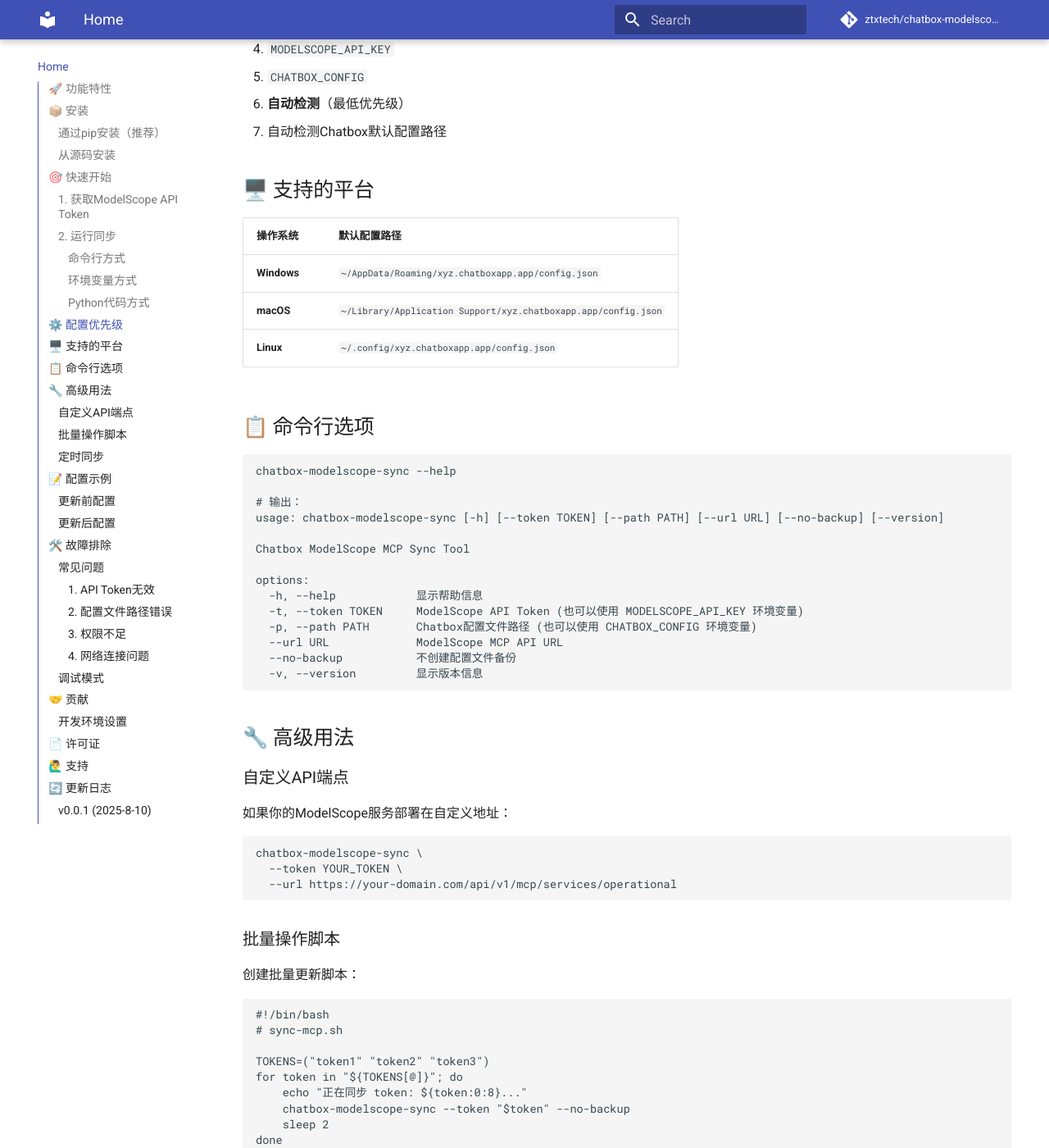
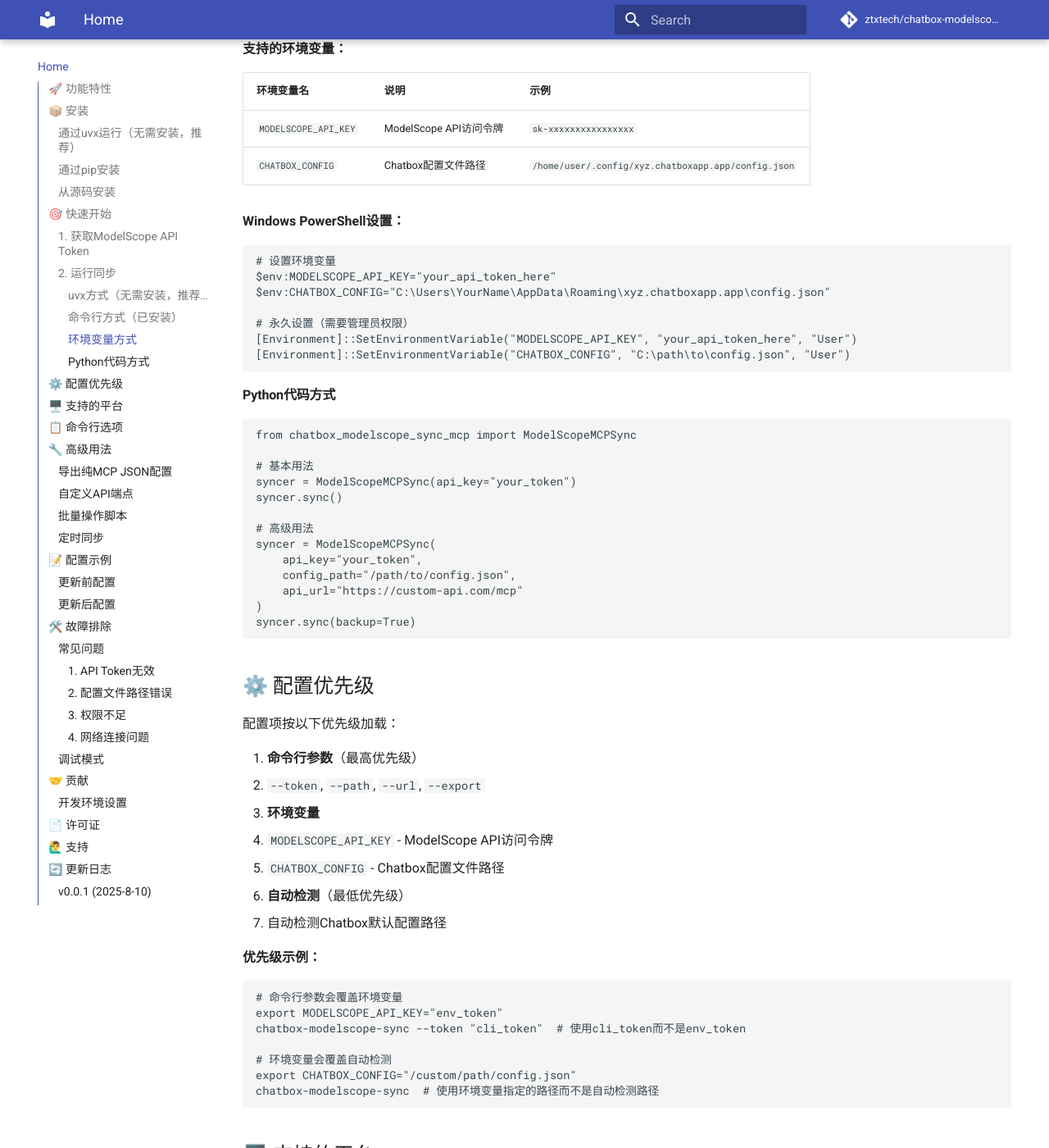
Before and after one commit to ztxtech/chatbox-modelscope-sync-mcp, an MkDocs documentation site: the page built from docs/index.md, in a window 1280 px wide and 1400 px high, scrolled down 2142 px. Shown: the whole window at 82% size. Built offline with MkDocs 1.6.1 and Material for MkDocs 9.7.7, drawn with Linux system fonts in a browser that asks for light colours; comment, search, counter and statistics services are not loaded; some of the changed text lies outside the part shown.

Commit message:
feat(export): 添加导出纯MCP JSON配置功能
- 新增 --export 参数，用于指定导出文件路径
- 实现导出功能，将ModelScope的MCP服务转换为标准的mcp.json格式
- 更新文档，添加导出功能的使用说明
- 修改测试用例，增加导出功能的测试

````diff
--- a/docs/index.md
+++ b/docs/index.md
@@ -17,7 +17,23 @@
 
 ## 📦 安装
 
-### 通过pip安装（推荐）
+### 通过uvx运行（无需安装，推荐）
+
+使用 [uv](https://docs.astral.sh/uv/) 可以无需安装直接运行：
+
+```bash
+# 直接运行（首次会自动下载）
+uvx chatbox-modelscope-sync-mcp --token YOUR_API_TOKEN
+
+# 导出配置
+uvx chatbox-modelscope-sync-mcp --token YOUR_API_TOKEN --export mcp-servers.json
+
+# 使用环境变量
+export MODELSCOPE_API_KEY=your_api_token_here
+uvx chatbox-modelscope-sync-mcp
+```
+
+### 通过pip安装
 
 ```bash
 pip install chatbox-modelscope-sync-mcp
@@ -41,7 +57,20 @@
 
 ### 2. 运行同步
 
-#### 命令行方式
+#### uvx方式（无需安装，推荐）
+
+```bash
+# 直接运行
+uvx chatbox-modelscope-sync-mcp --token YOUR_API_TOKEN
+
+# 简写命令
+uvx chatbox-mcp-sync-mcp -t YOUR_TOKEN
+
+# 指定配置文件路径
+uvx chatbox-modelscope-sync-mcp --token YOUR_TOKEN --path /path/to/config.json
+```
+
+#### 命令行方式（已安装）
 
 ```bash
 # 使用命令行参数
@@ -63,6 +92,25 @@
 
 # 运行同步
 chatbox-modelscope-sync
+```
+
+**支持的环境变量：**
+
+| 环境变量名 | 说明 | 示例 |
+|-----------|------|------|
+| `MODELSCOPE_API_KEY` | ModelScope API访问令牌 | `sk-xxxxxxxxxxxxxxxx` |
+| `CHATBOX_CONFIG` | Chatbox配置文件路径 | `/home/user/.config/xyz.chatboxapp.app/config.json` |
+
+**Windows PowerShell设置：**
+
+```powershell
+# 设置环境变量
+$env:MODELSCOPE_API_KEY="your_api_token_here"
+$env:CHATBOX_CONFIG="C:\Users\YourName\AppData\Roaming\xyz.chatboxapp.app\config.json"
+
+# 永久设置（需要管理员权限）
+[Environment]::SetEnvironmentVariable("MODELSCOPE_API_KEY", "your_api_token_here", "User")
+[Environment]::SetEnvironmentVariable("CHATBOX_CONFIG", "C:\path\to\config.json", "User")
 ```
 
 #### Python代码方式
@@ -88,14 +136,26 @@
 配置项按以下优先级加载：
 
 1. **命令行参数**（最高优先级）
-   - `--token`, `--path`, `--url`
+   - `--token`, `--path`, `--url`, `--export`
 
 2. **环境变量**
-   - `MODELSCOPE_API_KEY`
-   - `CHATBOX_CONFIG`
+   - `MODELSCOPE_API_KEY` - ModelScope API访问令牌
+   - `CHATBOX_CONFIG` - Chatbox配置文件路径
 
 3. **自动检测**（最低优先级）
    - 自动检测Chatbox默认配置路径
+
+**优先级示例：**
+
+```bash
+# 命令行参数会覆盖环境变量
+export MODELSCOPE_API_KEY="env_token"
+chatbox-modelscope-sync --token "cli_token"  # 使用cli_token而不是env_token
+
+# 环境变量会覆盖自动检测
+export CHATBOX_CONFIG="/custom/path/config.json"
+chatbox-modelscope-sync  # 使用环境变量指定的路径而不是自动检测路径
+```
 
 ## 🖥️ 支持的平台
 
@@ -111,7 +171,7 @@
 chatbox-modelscope-sync --help
 
 # 输出：
-usage: chatbox-modelscope-sync [-h] [--token TOKEN] [--path PATH] [--url URL] [--no-backup] [--version]
+usage: chatbox-modelscope-sync [-h] [--token TOKEN] [--path PATH] [--url URL] [--export EXPORT] [--no-backup] [--version]
 
 Chatbox ModelScope MCP Sync Tool
 
@@ -120,11 +180,46 @@
   -t, --token TOKEN     ModelScope API Token (也可以使用 MODELSCOPE_API_KEY 环境变量)
   -p, --path PATH       Chatbox配置文件路径 (也可以使用 CHATBOX_CONFIG 环境变量)
   --url URL             ModelScope MCP API URL
+  --export EXPORT       导出纯MCP JSON配置到指定文件
   --no-backup           不创建配置文件备份
   -v, --version         显示版本信息
 ```
 
 ## 🔧 高级用法
+
+### 导出纯MCP JSON配置
+
+你可以将ModelScope的MCP服务导出为纯JSON格式，用于其他应用或备份：
+
+```bash
+# 导出到指定文件
+chatbox-modelscope-sync --token YOUR_TOKEN --export mcp-servers.json
+
+# 导出到当前目录
+chatbox-modelscope-sync --token YOUR_TOKEN --export ./modelscope-mcp.json
+
+# 导出到绝对路径
+chatbox-modelscope-sync --token YOUR_TOKEN --export /path/to/mcp-config.json
+```
+
+导出的JSON格式只包含`mcpServers`字段，符合标准MCP配置规范：
+
+```json
+{
+  "mcpServers": {
+    "server-1": {
+      "command": "npx",
+      "args": ["-y", "@modelscope/mcp-server"],
+      "env": {
+        "API_KEY": "your-key"
+      }
+    },
+    "server-2": {
+      "url": "https://modelscope.cn/api/mcp/server2"
+    }
+  }
+}
+```
 
 ### 自定义API端点
 
--- a/pyproject.toml
+++ b/pyproject.toml
@@ -10,7 +10,7 @@
 #    - 这是关于你的包的核心信息，PyPI会展示这些内容。
 [project]
 name = "chatbox-modelscope-sync-mcp"
-version = "0.0.1"
+version = "0.0.2"
 authors = [
     { name = "ztxtech", email = "ztxtech@foxmail.com" },
 ]
--- a/test.py
+++ b/test.py
@@ -1,4 +1,5 @@
 from chatbox_modelscope_sync_mcp import ModelScopeMCPSync
 
 syncer = ModelScopeMCPSync()
-syncer.sync()
+success = syncer.export_mcp_json_to_file('./mcp.json')
+# syncer.sync()
````
Also changed, not shown: readme.md (+101 -6 lines), 3 other files.
